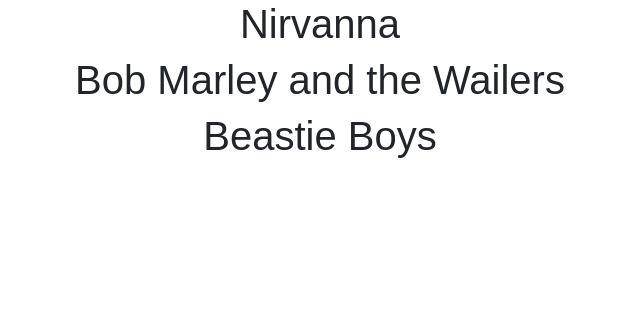
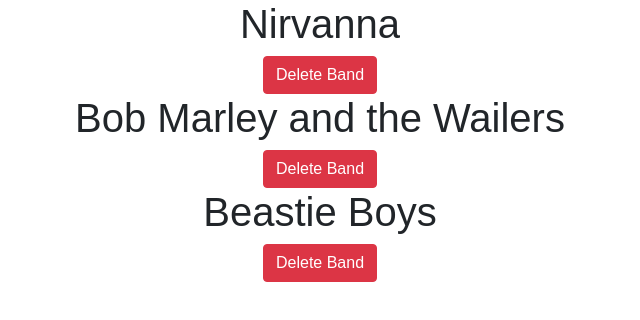
Before and after one commit to jhassler1031/record-store-js, a React (Create React App) app: page / in a window 1280 px wide. Shown: the top 320 px of the page, without its empty margins (320-960 px from the left). Built offline with nearby package versions, Linux system fonts and the light colour scheme.

Commit message:
able to delete bands

```diff
--- a/src/App.js
+++ b/src/App.js
@@ -29,6 +29,14 @@
     this.state = {
       bandData: bandData
     }
+
+    this._deleteBand = this._deleteBand.bind(this);
+  }
+
+  _deleteBand(band) {
+    let bands = this.state.bandData;
+    bands.splice(bands.indexOf(band), 1);
+    this.setState({bands});
   }
 
   render() {
@@ -36,7 +44,7 @@
     let self = this;
     let $bands = this.state.bandData.map((band)=> {
       return (
-        <Band key={band.id} band={band} />
+        <Band key={band.id} band={band} deleteBand={()=>self._deleteBand(band)}/>
       )
     });
 
--- a/src/components/Band.js
+++ b/src/components/Band.js
@@ -11,6 +11,8 @@
     return (
       <div className="col-12 bandContainer">
         <h1 className="bandName">{this.props.band.name}</h1>
+
+        <input type="button" className="btn btn-danger" value="Delete Band" onClick={this.props.deleteBand}/>
       </div>
     );
   }
```
